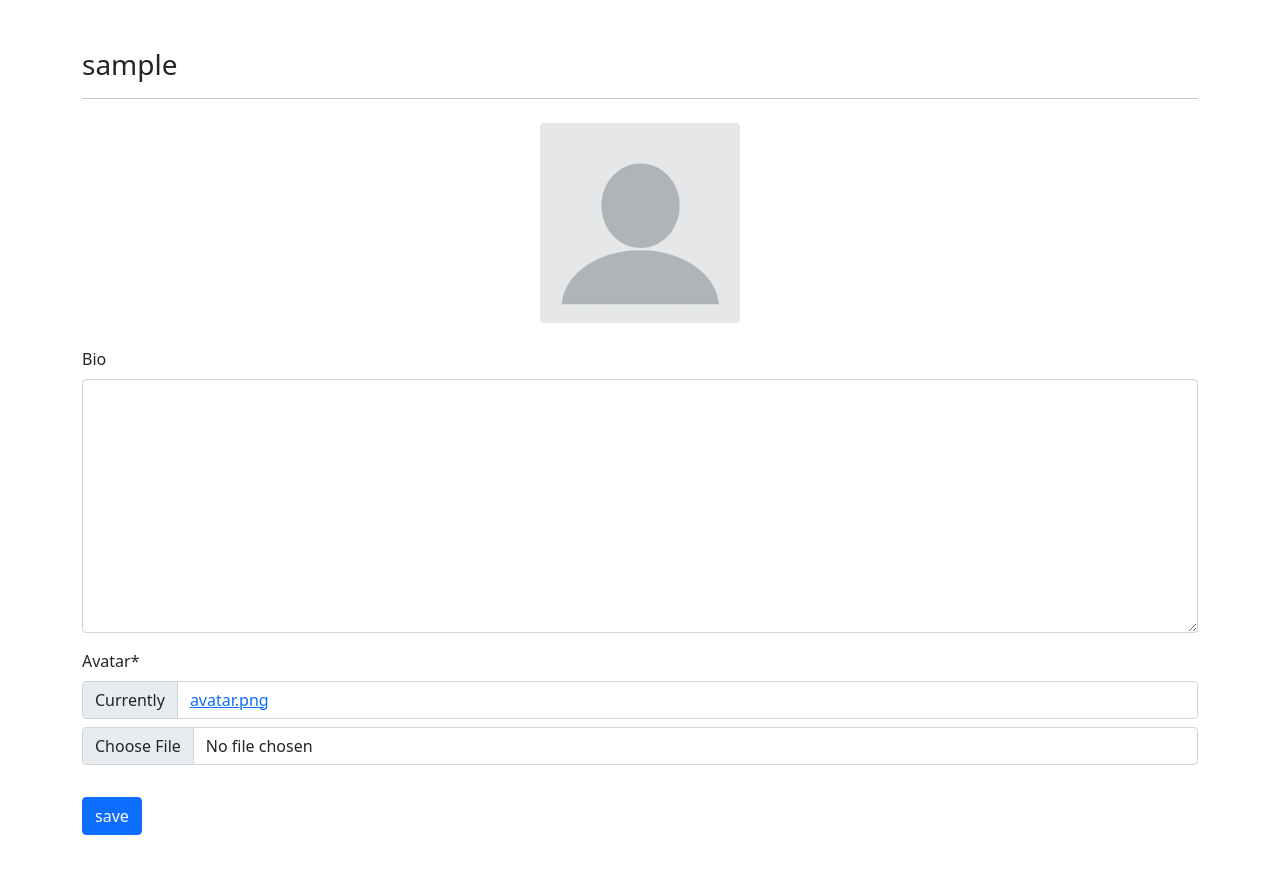
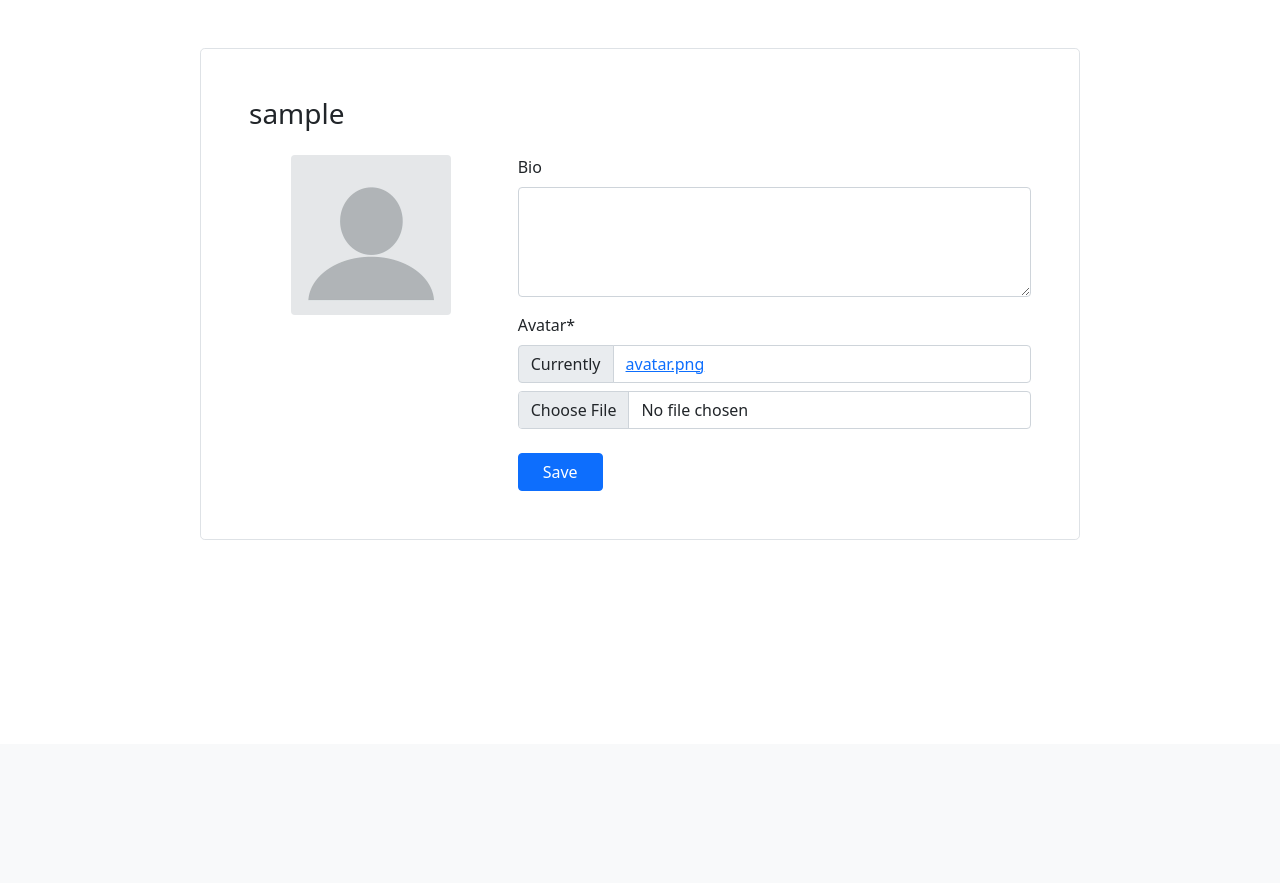
Before and after one commit to knvs-awp/seng2045-a3, a Django app: page /profiles/ in a window 1280 px wide. Shown: the part 56-939 px from the top of the page. After the commit the page ends 596 px from the top, so only its background shows below. Run offline with Django 5.2, Linux system fonts and the light colour scheme; the visitor is signed in with stand-in values (Sample User, id 1); data comes from the database, SQL or seed files in the repository; some libraries are stand-ins or nearby versions.

Commit message:
added nice UI to form/user profile with forms

```diff
--- a/src/profiles/forms.py
+++ b/src/profiles/forms.py
@@ -6,3 +6,7 @@ class ProfileForm(forms.ModelForm):
     class Meta:
         model = Profile
         fields = ('bio', 'avatar',)
+        widgets = {
+            'bio': forms.Textarea(attrs={'rows': 4}),
+            'avatar': forms.ClearableFileInput(attrs={'class': 'form-control'}),
+        }
--- a/src/profiles/templates/profiles/main.html
+++ b/src/profiles/templates/profiles/main.html
@@ -11,15 +11,22 @@ my profile
 {% endblock title %}
 
 {% block content %}
+    <div class="profile-panel mx-auto">
         <div id="alert-box"></div>
-    <h3>{{obj.user}}</h3>
-    <hr>
-    <div class="text-center my-4" id="avatar-box">
+        <div class="border rounded-3 p-4 p-md-5">
+            <h3 class="mb-4 text-break">{{obj.user}}</h3>
+            <div class="row g-4">
+                <div class="col-md-4 text-center" id="avatar-box">
                     <img src="{{obj.avatar.url}}" class="rounded" height="200px" width="auto" alt="{{obj.user.username}}">
                 </div>
+                <div class="col-md-8">
                     <form id="profile-form">
                         {% csrf_token %}
                         {{form|crispy}}
-        <button type="submit" class="btn btn-primary mt-3">save</button>
+                        <button type="submit" class="btn btn-primary mt-2 px-4">Save</button>
                     </form>
+                </div>
+            </div>
+        </div>
+    </div>
 {% endblock content %}
--- a/src/static/style.css
+++ b/src/static/style.css
@@ -48,3 +48,13 @@
 .form-group label {
     margin-bottom: 0.5rem;
 }
+
+.profile-panel {
+    max-width: 880px;
+}
+
+.profile-panel #avatar-box img {
+    width: 160px;
+    height: 160px;
+    object-fit: cover;
+}
```
Lines whose indentation alone changed are shown as unchanged.
